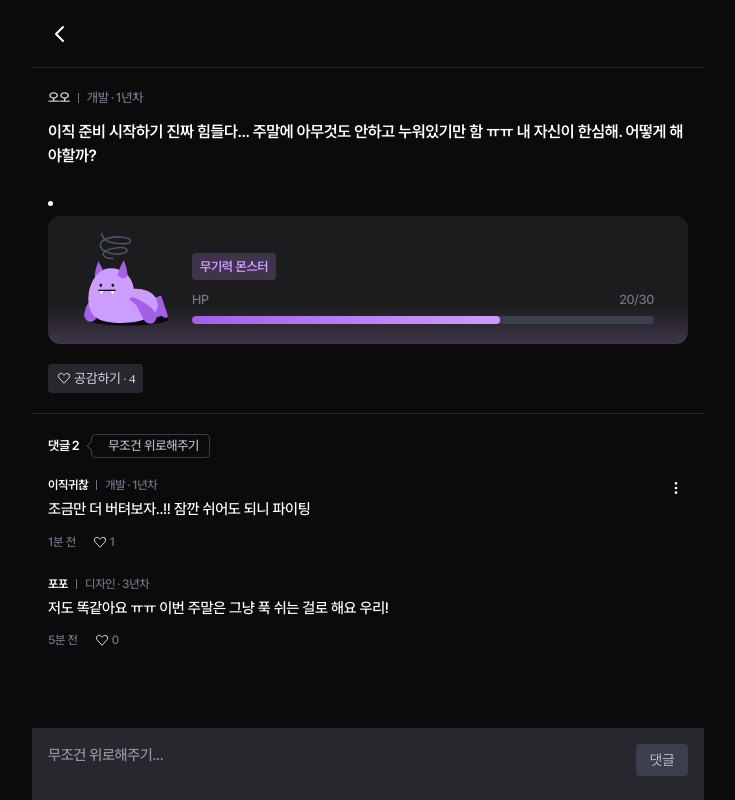
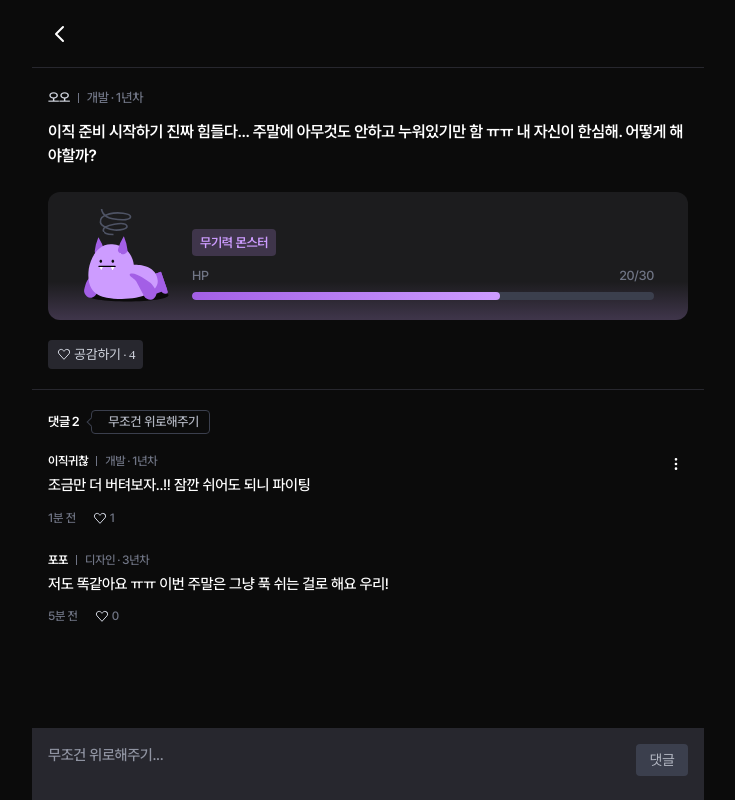
Before and after one commit to DDD-Community/DDD-13-WEBBB-FE, a Next.js app: page /post/1 in a window 1280 px wide. Shown: the whole page, without its empty margins (272-1007 px from the left). Built offline with nearby package versions, Linux system fonts and the light colour scheme.

Commit message:
[Fix] CharacterCard 독립 사용 시 ::marker 불릿 점 노출 버그 수정

```diff
--- a/components/CharacterCard.tsx
+++ b/components/CharacterCard.tsx
@@ -80,7 +80,7 @@ export default function CharacterCard({ profile = true, type }: CharacterCardPro
   const character = CHARACTER_THEME[type];
 
   return (
-    <li>
+    <div className="list-none">
       <Link prefetch={false} href="/#" className={characterCardStyle({ character: type })}>
         {profile && (
           <>
@@ -157,6 +157,6 @@ export default function CharacterCard({ profile = true, type }: CharacterCardPro
           </div>
         )}
       </Link>
-    </li>
+    </div>
   );
 }
```
